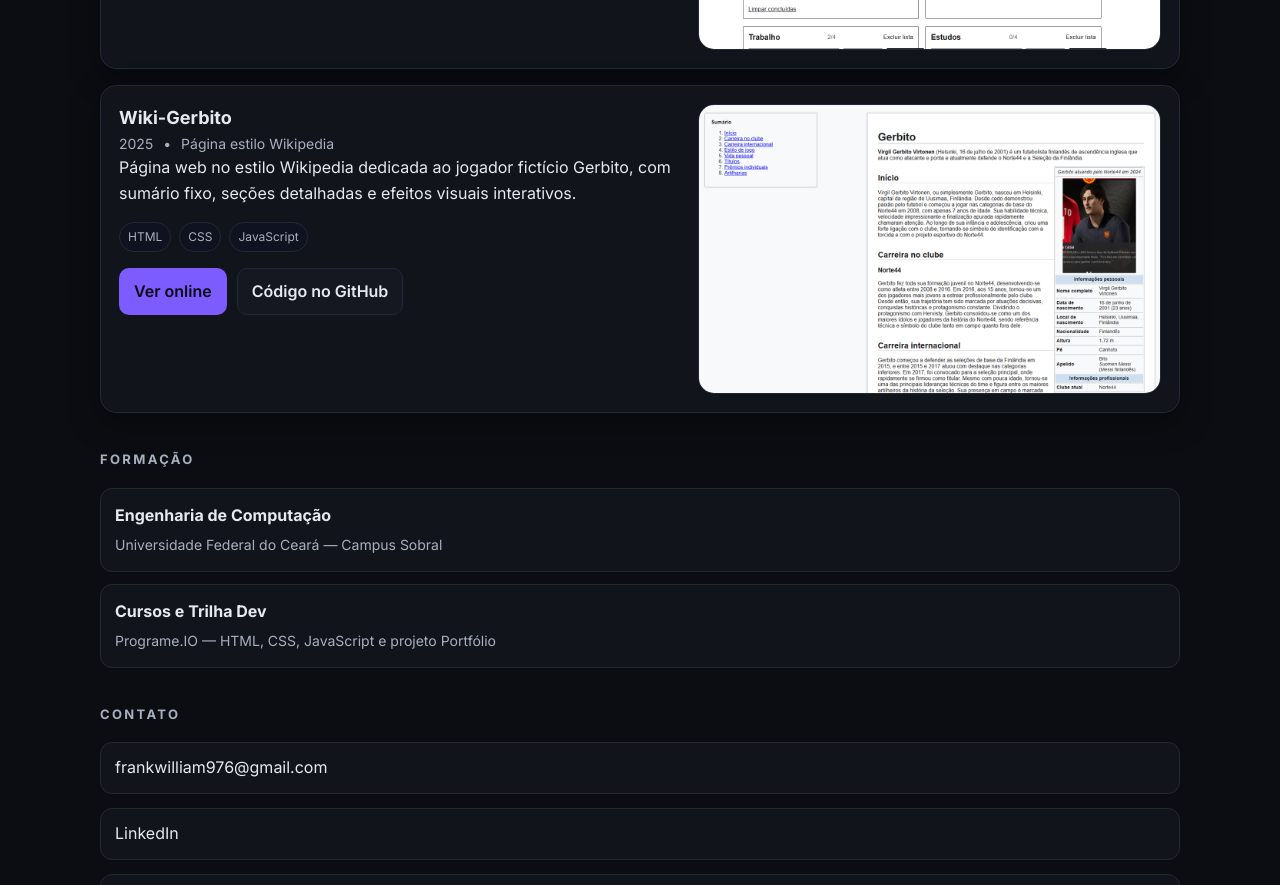
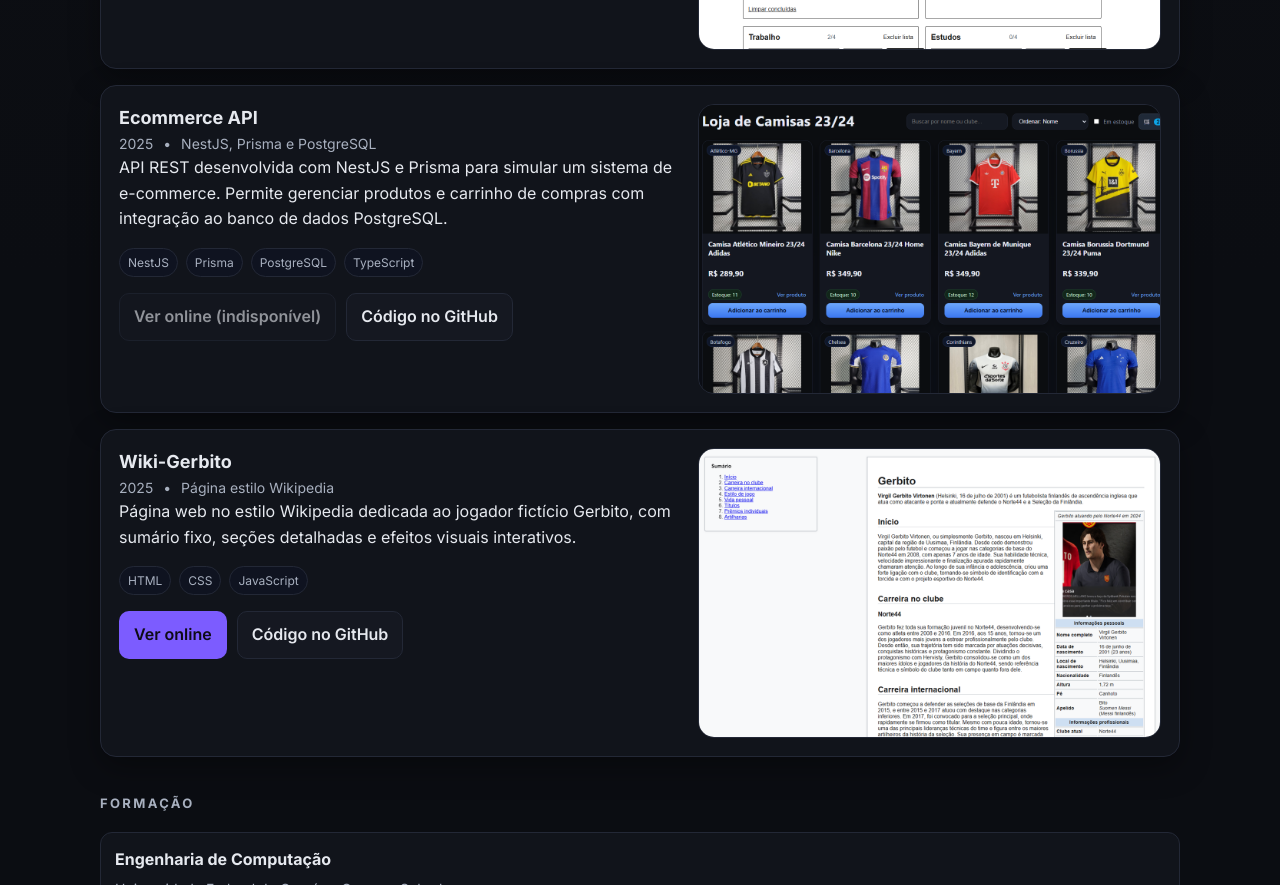
Before and after one commit to frankstiwrx/frankstiwrx.github.io, a plain HTML site: page index.html in a window 1280 px wide. Shown: the part 1362-2247 px from the top of the page. Drawn offline with Linux system fonts and the light colour scheme.

Commit message:
feat(portfolio): adiciona card do Ecommerce API

```diff
--- a/index.html
+++ b/index.html
@@ -152,6 +152,45 @@
         </article>
 
 
+        <article class="project" aria-labelledby="ecommerceapi-title">
+          <div>
+            <header>
+              <h4 id="ecommerceapi-title" class="project-title">Ecommerce API</h4>
+              <div class="project-meta">
+                <time datetime="2025">2025</time>
+                <span>•</span>
+                <span>NestJS, Prisma e PostgreSQL</span>
+              </div>
+            </header>
+            <p>
+              API REST desenvolvida com NestJS e Prisma para simular um sistema de e-commerce.
+              Permite gerenciar produtos e carrinho de compras com integração ao banco de dados PostgreSQL.
+            </p>
+            <div class="skills">
+              <span class="chip">NestJS</span>
+              <span class="chip">Prisma</span>
+              <span class="chip">PostgreSQL</span>
+              <span class="chip">TypeScript</span>
+            </div>
+            <div class="actions">
+              <a class="btn disabled" href="#" aria-disabled="true" style="pointer-events:none;opacity:.6;">
+                Ver online (indisponível)
+              </a>
+              <a class="btn" href="https://github.com/frankstiwrx/ecommerce-nest-prisma" target="_blank" rel="noopener">
+                Código no GitHub
+              </a>
+            </div>
+
+
+          </div>
+          <div>
+            <img src="img/thumb-ecommerce-api.png" alt="Preview da Ecommerce API"
+              style="border-radius: var(--radius); border: 1px solid var(--border);" />
+          </div>
+        </article>
+
+
+
         <article class="project" aria-labelledby="wiki-title">
           <div>
             <header>
```
Also changed, not shown: img/thumb-ecommerce-api.png (added).
